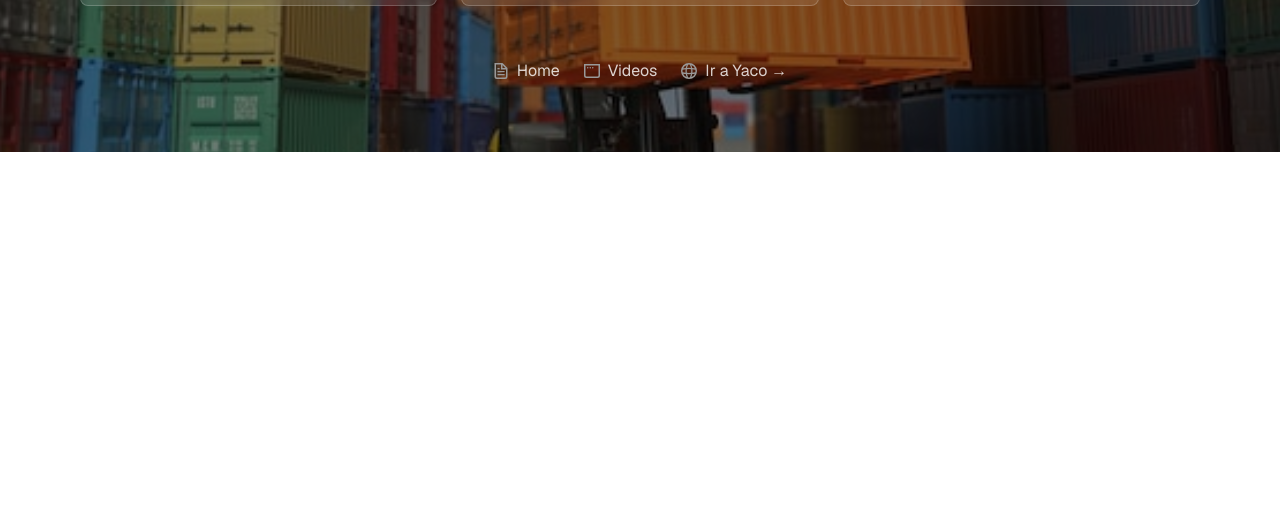
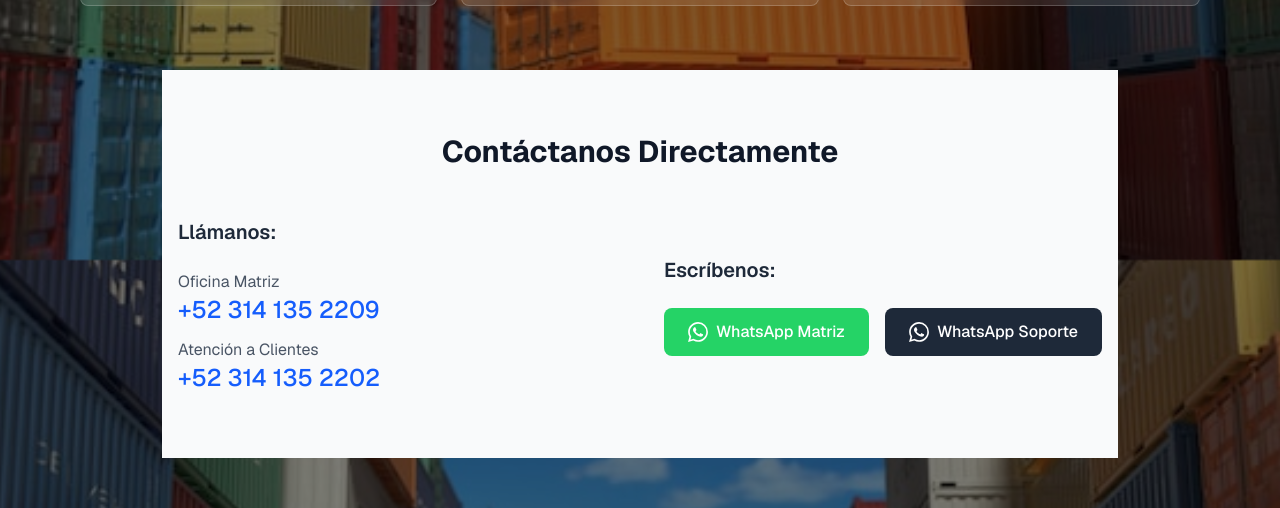
Before and after one commit to chucoyos/yaco, a Next.js app: page / in a window 1280 px wide. Shown: the part 1340-1848 px from the top of the page. Before the commit the page ends 1492 px from the top, so only its background shows below. Built offline with nearby package versions, Linux system fonts and the light colour scheme.

Commit message:
Add contact section

```diff
--- /dev/null
+++ b/app/components/contactSection.js
@@ -0,0 +1,81 @@
+// components/ContactSection.jsx
+import Link from "next/link";
+
+export default function ContactSection() {
+  return (
+    <section id="contacto" className="py-16 bg-gray-50 dark:bg-gray-900 mx-auto my-8">
+      <div className="container mx-auto px-4 max-w-6xl">
+        {/* Título */}
+        <h2 className="text-3xl font-bold text-center mb-12 text-gray-900 dark:text-white">
+          Contáctanos Directamente
+        </h2>
+
+        <div className="grid md:grid-cols-2 gap-12 items-center">
+          {/* Teléfonos */}
+          <div className="space-y-6 text-center md:text-left">
+            <h3 className="text-xl font-semibold text-gray-800 dark:text-gray-200">
+              Llámanos:
+            </h3>
+
+            <div className="space-y-3">
+              <div>
+                <p className="text-gray-600 dark:text-gray-400">Oficina Matriz</p>
+                <a
+                  href="tel:+523141352209"
+                  className="text-2xl font-medium text-blue-600 dark:text-blue-400 hover:underline"
+                >
+                  +52 314 135 2209
+                </a>
+              </div>
+
+              <div>
+                <p className="text-gray-600 dark:text-gray-400">Atención a Clientes</p>
+                <a
+                  href="tel:+523141352209"
+                  className="text-2xl font-medium text-blue-600 dark:text-blue-400 hover:underline"
+                >
+                  +52 314 135 2202
+                </a>
+              </div>
+            </div>
+          </div>
+
+          {/* Botones WhatsApp */}
+          <div className="space-y-6 text-center md:text-left">
+            <h3 className="text-xl font-semibold text-gray-800 dark:text-gray-200">
+              Escríbenos:
+            </h3>
+
+            <div className="flex flex-col sm:flex-row gap-4 justify-center md:justify-start">
+              {/* Botón 1 */}
+              <Link
+                href="https://wa.me/523141352209?text=Hola%20Yaco%20YardContainers,%20quiero%20más%20información"
+                target="_blank"
+                rel="noopener noreferrer"
+                className="bg-[#25D366] hover:bg-[#128C7E] text-white font-medium py-3 px-6 rounded-lg flex items-center justify-center gap-2 transition-colors"
+              >
+                <svg className="w-5 h-5" fill="currentColor" viewBox="0 0 24 24">
+                  <path d="M17.472 14.382c-.297-.149-1.758-.867-2.03-.967-.273-.099-.471-.148-.67.15-.197.297-.767.966-.94 1.164-.173.199-.347.223-.644.075-.297-.15-1.255-.463-2.39-1.475-.883-.788-1.48-1.761-1.653-2.059-.173-.297-.018-.458.13-.606.134-.133.298-.347.446-.52.149-.174.198-.298.298-.497.099-.198.05-.371-.025-.52-.075-.149-.669-1.612-.916-2.207-.242-.579-.487-.5-.669-.51-.173-.008-.371-.01-.57-.01-.198 0-.52.074-.792.372-.272.297-1.04 1.016-1.04 2.479 0 1.462 1.065 2.875 1.213 3.074.149.198 2.096 3.2 5.077 4.487.709.306 1.262.489 1.694.625.712.227 1.36.195 1.871.118.571-.085 1.758-.719 2.006-1.413.248-.694.248-1.289.173-1.413-.074-.124-.272-.198-.57-.347m-5.421 7.403h-.004a9.87 9.87 0 01-5.031-1.378l-.361-.214-3.741.982.998-3.648-.235-.374a9.86 9.86 0 01-1.51-5.26c.001-5.45 4.436-9.884 9.888-9.884 2.64 0 5.122 1.03 6.988 2.898a9.825 9.825 0 012.893 6.994c-.003 5.45-4.437 9.884-9.885 9.884m8.413-18.297A11.815 11.815 0 0012.05 0C5.495 0 .16 5.335.157 11.892c0 2.096.547 4.142 1.588 5.945L.057 24l6.305-1.654a11.882 11.882 0 005.683 1.448h.005c6.554 0 11.89-5.335 11.893-11.893a11.821 11.821 0 00-3.48-8.413z"/>
+                </svg>
+                WhatsApp Matriz
+              </Link>
+
+              {/* Botón 2 */}
+              <Link
+                href="https://wa.me/523141352209?text=Hola%20Yaco%20YardContainers,%20quiero%20más%20información"
+                target="_blank"
+                rel="noopener noreferrer"
+                className="bg-gray-800 hover:bg-gray-700 text-white font-medium py-3 px-6 rounded-lg flex items-center justify-center gap-2 transition-colors dark:bg-gray-700 dark:hover:bg-gray-600"
+              >
+                <svg className="w-5 h-5" fill="currentColor" viewBox="0 0 24 24">
+                  <path d="M17.472 14.382c-.297-.149-1.758-.867-2.03-.967-.273-.099-.471-.148-.67.15-.197.297-.767.966-.94 1.164-.173.199-.347.223-.644.075-.297-.15-1.255-.463-2.39-1.475-.883-.788-1.48-1.761-1.653-2.059-.173-.297-.018-.458.13-.606.134-.133.298-.347.446-.52.149-.174.198-.298.298-.497.099-.198.05-.371-.025-.52-.075-.149-.669-1.612-.916-2.207-.242-.579-.487-.5-.669-.51-.173-.008-.371-.01-.57-.01-.198 0-.52.074-.792.372-.272.297-1.04 1.016-1.04 2.479 0 1.462 1.065 2.875 1.213 3.074.149.198 2.096 3.2 5.077 4.487.709.306 1.262.489 1.694.625.712.227 1.36.195 1.871.118.571-.085 1.758-.719 2.006-1.413.248-.694.248-1.289.173-1.413-.074-.124-.272-.198-.57-.347m-5.421 7.403h-.004a9.87 9.87 0 01-5.031-1.378l-.361-.214-3.741.982.998-3.648-.235-.374a9.86 9.86 0 01-1.51-5.26c.001-5.45 4.436-9.884 9.888-9.884 2.64 0 5.122 1.03 6.988 2.898a9.825 9.825 0 012.893 6.994c-.003 5.45-4.437 9.884-9.885 9.884m8.413-18.297A11.815 11.815 0 0012.05 0C5.495 0 .16 5.335.157 11.892c0 2.096.547 4.142 1.588 5.945L.057 24l6.305-1.654a11.882 11.882 0 005.683 1.448h.005c6.554 0 11.89-5.335 11.893-11.893a11.821 11.821 0 00-3.48-8.413z"/>
+                </svg>
+                WhatsApp Soporte
+              </Link>
+            </div>
+          </div>
+        </div>
+      </div>
+    </section>
+  );
+}
--- a/app/page.js
+++ b/app/page.js
@@ -2,6 +2,7 @@
 import Header from "./components/header";
 import Footer from "./components/footer";
 import BenefitCard from "./components/benefitCard";
+import ContactSection from "./components/contactSection";
 
 export default function Home() {
   return (
@@ -93,6 +94,7 @@
           </div>
         </section>
 
+        <ContactSection />
       </main>
       <Footer />
     </div>
```
